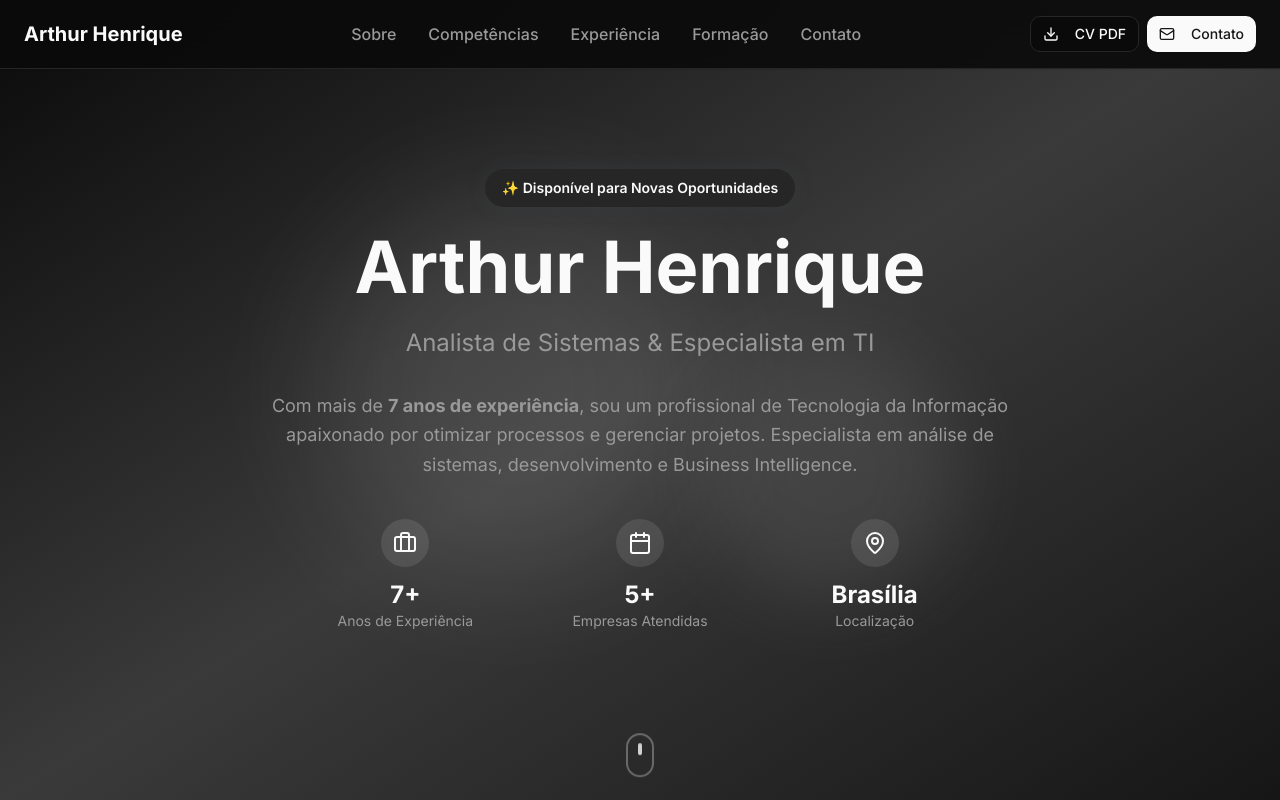
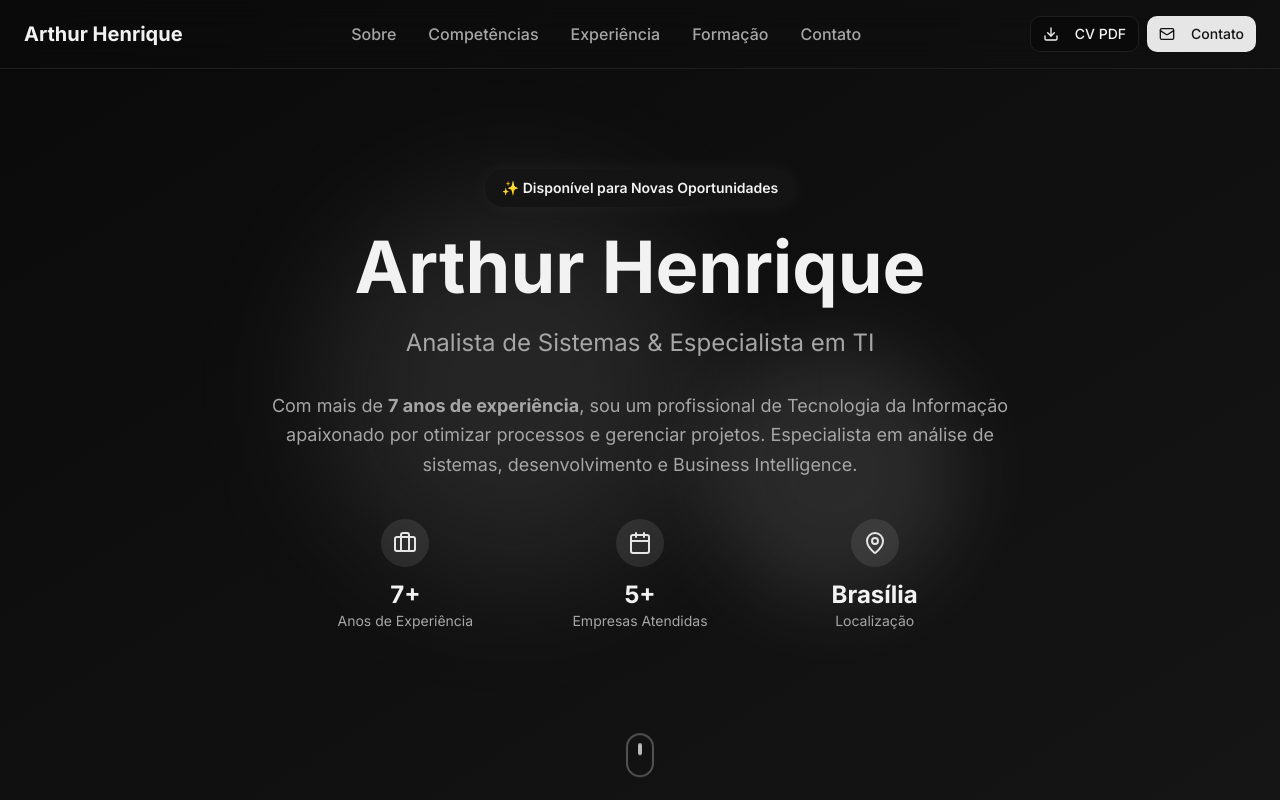
Before and after one commit to SeuPesadel00/insightful-profile-lab, a React (Vite) app: page / in a window 1280 px wide. Shown: the top 800 px of the page. Built offline with nearby package versions, Linux system fonts and the light colour scheme.

Commit message:
Adicionar tons de preto ao fundo
Implementado um esquema de cores com dois tons de preto para o fundo do site, variando entre um tom mais claro e um mais escuro para cada categoria.

```diff
--- a/src/components/Header.tsx
+++ b/src/components/Header.tsx
@@ -22,7 +22,7 @@ const Header = () => {
   ];
 
   return (
-    <header className="fixed top-0 left-0 right-0 z-50 bg-card/90 backdrop-blur-lg border-b border-border shadow-sm">
+    <header className="fixed top-0 left-0 right-0 z-50 bg-dark-section/90 backdrop-blur-lg border-b border-border shadow-sm">
       <div className="container mx-auto px-6 py-4">
         <nav className="flex justify-between items-center">
           {/* Logo/Brand */}
--- a/src/index.css
+++ b/src/index.css
@@ -8,58 +8,62 @@
 
 @layer base {
   :root {
-    /* Tema Neutro (Preto e Branco) */
+    /* Sistema de dois tons de preto */
 
-    /* Fundo e texto principal */
-    --background: 0 0% 3.9%; /* Preto quase puro */
-    --foreground: 0 0% 98%; /* Branco quase puro */
+    /* Preto mais escuro para seções principais */
+    --background-dark: 0 0% 4%; /* Preto mais escuro */
+    --background-light: 0 0% 8%; /* Preto mais claro */
 
-    /* Cartões e elementos de destaque */
-    --card: 0 0% 3.9%;
-    --card-foreground: 0 0% 98%;
+    /* Fundo principal (preto escuro) */
+    --background: 0 0% 4%;
+    --foreground: 0 0% 95%; /* Texto claro */
 
-    /* Botões e elementos primários (Branco com texto preto) */
-    --primary: 0 0% 98%;
-    --primary-foreground: 0 0% 9.0%; /* Preto um pouco mais suave */
-    --primary-glow: 0 0% 98%;
+    /* Cartões usam o preto mais claro */
+    --card: 0 0% 8%;
+    --card-foreground: 0 0% 95%;
 
-    /* Cores secundárias (Cinza claro para contraste) */
-    --secondary: 0 0% 14.9%; /* Cinza escuro */
-    --secondary-foreground: 0 0% 98%;
+    /* Elementos primários em cinza claro para contraste */
+    --primary: 0 0% 90%;
+    --primary-foreground: 0 0% 8%;
+    --primary-glow: 0 0% 90%;
 
-    /* Cores de acento (para elementos que se destacam) */
-    --accent: 0 0% 98%;
-    --accent-foreground: 0 0% 9.0%;
+    /* Secundário usa o preto mais claro */
+    --secondary: 0 0% 8%;
+    --secondary-foreground: 0 0% 95%;
 
-    /* Textos secundários (Cinza claro para ser sutil) */
-    --muted: 0 0% 14.9%;
-    --muted-foreground: 0 0% 60%; /* Cinza médio */
+    /* Acento usa cinza médio */
+    --accent: 0 0% 15%;
+    --accent-foreground: 0 0% 95%;
 
-    /* Títulos e textos grandes */
-    --hero-text: 0 0% 98%;
-    --hero-accent: 0 0% 60%;
+    /* Texto muted em cinza médio */
+    --muted: 0 0% 12%;
+    --muted-foreground: 0 0% 65%;
 
-    /* Cores de status */
+    /* Cores para títulos */
+    --hero-text: 0 0% 95%;
+    --hero-accent: 0 0% 65%;
+
+    /* Cores de status mantidas */
     --success: 142.1 76.2% 36.3%;
     --warning: 45.1 81.2% 60.8%;
     --destructive: 0 84.2% 60.2%;
 
-    /* Bordas e inputs */
-    --border: 0 0% 14.9%;
-    --input: 0 0% 14.9%;
-    --ring: 0 0% 60%;
+    /* Bordas em cinza escuro */
+    --border: 0 0% 12%;
+    --input: 0 0% 12%;
+    --ring: 0 0% 65%;
 
     --radius: 12px;
 
-    /* Gradients */
-    --gradient-hero: linear-gradient(135deg, hsl(var(--primary)) 0%, hsl(var(--primary-glow)) 100%);
+    /* Gradients minimalistas */
+    --gradient-hero: linear-gradient(135deg, hsl(var(--background-dark)) 0%, hsl(var(--background-light)) 100%);
     --gradient-card: linear-gradient(145deg, hsl(var(--card)) 0%, hsl(var(--accent)) 100%);
     --gradient-accent: linear-gradient(90deg, hsl(var(--primary)) 0%, hsl(var(--hero-accent)) 100%);
 
-    /* Shadows */
-    --shadow-card: 0 4px 6px -1px rgba(0, 0, 0, 0.1), 0 2px 4px -1px rgba(0, 0, 0, 0.06);
-    --shadow-elevated: 0 10px 15px -3px rgba(0, 0, 0, 0.1), 0 4px 6px -2px rgba(0, 0, 0, 0.05);
-    --shadow-glow: 0 0 20px rgba(71, 85, 105, 0.15);
+    /* Sombras suaves */
+    --shadow-card: 0 4px 6px -1px rgba(0, 0, 0, 0.3), 0 2px 4px -1px rgba(0, 0, 0, 0.2);
+    --shadow-elevated: 0 10px 15px -3px rgba(0, 0, 0, 0.4), 0 4px 6px -2px rgba(0, 0, 0, 0.3);
+    --shadow-glow: 0 0 20px rgba(255, 255, 255, 0.05);
 
     /* Animations */
     --transition-smooth: all 0.3s cubic-bezier(0.4, 0, 0.2, 1);
@@ -210,4 +214,13 @@
   .bg-hero {
     background: var(--gradient-hero);
   }
+
+  /* Classes para alternar fundos */
+  .bg-dark-section {
+    background-color: hsl(var(--background-dark));
+  }
+
+  .bg-light-section {
+    background-color: hsl(var(--background-light));
+  }
 }
--- a/src/pages/Index.tsx
+++ b/src/pages/Index.tsx
@@ -10,18 +10,31 @@ import Footer from "@/components/Footer";
 
 const Index = () => {
   return (
-    <div className="min-h-screen">
+    <div className="min-h-screen bg-dark-section">
       <Header />
       <main>
+        <div className="bg-dark-section">
           <Hero />
+        </div>
+        <div className="bg-light-section">
           <Skills />
+        </div>
+        <div className="bg-dark-section">
           <Experience />
+        </div>
+        <div className="bg-light-section">
           <Education />
+        </div>
+        <div className="bg-dark-section">
           <Certificates />
+        </div>
+        <div className="bg-light-section">
           <Contact />
+        </div>
       </main>
+      <div className="bg-dark-section">
         <Footer />
-
+      </div>
     </div>
   );
 };
```
Lines whose indentation alone changed are shown as unchanged.
